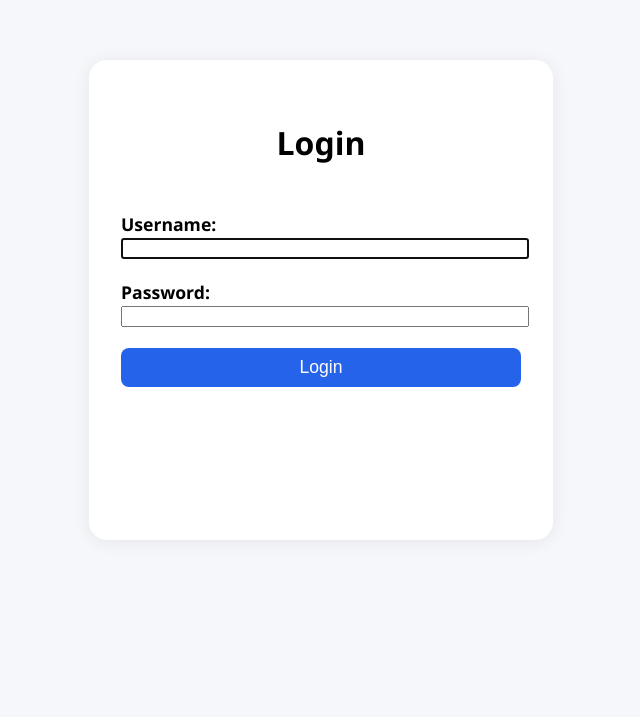
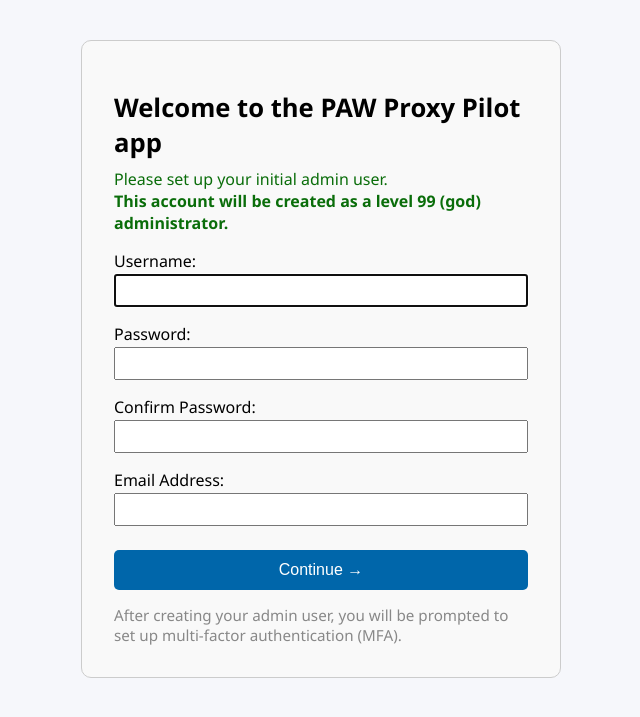
Before and after one commit to andrew-kemp/squid_allow_app, a Python web app: template templates/setup.html in a window 1280 px wide. Shown: the top 717 px of the page, without its empty margins (319-959 px from the left). Run offline with Jinja, Linux system fonts and the light colour scheme; the template is opened without the code that fills it, so the values that code supplies are empty.

Commit message:
Revamp setup.html for admin user creation
Updated the setup page to create an initial admin user with enhanced styling and additional fields.

```diff
--- a/templates/setup.html
+++ b/templates/setup.html
@@ -2,32 +2,54 @@
 <html lang="en">
 <head>
     <meta charset="UTF-8">
-    <title>Login</title>
+    <title>PAW Proxy Pilot - Setup Admin User</title>
     <link rel="stylesheet" href="{{ url_for('static', filename='style.css') }}">
+    <style>
+        body { max-width: 480px; margin: 40px auto; font-family: 'Segoe UI', Arial, sans-serif; }
+        .setup-box { border: 1px solid #ccc; padding: 2em; border-radius: 10px; background: #f9f9f9; }
+        h1 { font-size: 1.6em; margin-bottom: .3em; }
+        label { display: block; margin-top: 1em; }
+        input { width: 100%; padding: .5em; margin-top: .2em; box-sizing: border-box; }
+        .info { color: #0a6d0a; margin-bottom: 1em; }
+        .alert { color: #b00; margin-bottom: 1em; }
+        button { margin-top: 1.5em; width: 100%; background: #0066aa; color: #fff; border: none; padding: .7em; border-radius: 5px; font-size: 1em; }
+        button:hover { background: #005399; }
+    </style>
 </head>
 <body>
-    <div class="card" style="max-width: 400px; margin: 60px auto; padding: 2.5em 2em;">
-        <h1 style="text-align:center; font-size:2em; font-weight:700; margin-bottom:1.5em;">Login</h1>
+    <div class="setup-box">
+        <h1>Welcome to the PAW Proxy Pilot app</h1>
+        <div class="info">
+            Please set up your initial admin user.<br>
+            <strong>This account will be created as a level 99 (god) administrator.</strong>
+        </div>
         {% with messages = get_flashed_messages(with_categories=true) %}
-          {% if messages %}
-            <ul class="flashes" style="color:#b91c1c; text-align:center; list-style:none; padding:0; margin-bottom:1em;">
-              {% for category, message in messages %}
-                <li class="{{ category }}">{{ message }}</li>
-              {% endfor %}
-            </ul>
-          {% endif %}
+        {% if messages %}
+            <div class="alert">
+                {% for category, message in messages %}
+                    {{ message }}<br>
+                {% endfor %}
+            </div>
+        {% endif %}
         {% endwith %}
-        <form method="post" style="display:flex; flex-direction:column; gap:1.3em;">
-            <div>
-                <label for="username" style="font-size:1.1em; font-weight:600;">Username:</label>
-                <input type="text" name="username" id="username" required autofocus style="width:100%;">
-            </div>
-            <div>
-                <label for="password" style="font-size:1.1em; font-weight:600;">Password:</label>
-                <input type="password" name="password" id="password" required style="width:100%;">
-            </div>
-            <button type="submit" class="btn" style="width:100%; font-size:1.1em;">Login</button>
+        <form method="post" autocomplete="off">
+            <label for="username">Username:</label>
+            <input id="username" name="username" type="text" required autofocus>
+
+            <label for="password">Password:</label>
+            <input id="password" name="password" type="password" required autocomplete="new-password">
+
+            <label for="password2">Confirm Password:</label>
+            <input id="password2" name="password2" type="password" required autocomplete="new-password">
+
+            <label for="email">Email Address:</label>
+            <input id="email" name="email" type="email" required>
+
+            <button type="submit">Continue &rarr;</button>
         </form>
+        <div style="margin-top:1em; font-size:.95em; color:#888;">
+            After creating your admin user, you will be prompted to set up multi-factor authentication (MFA).
+        </div>
     </div>
 </body>
 </html>
```
